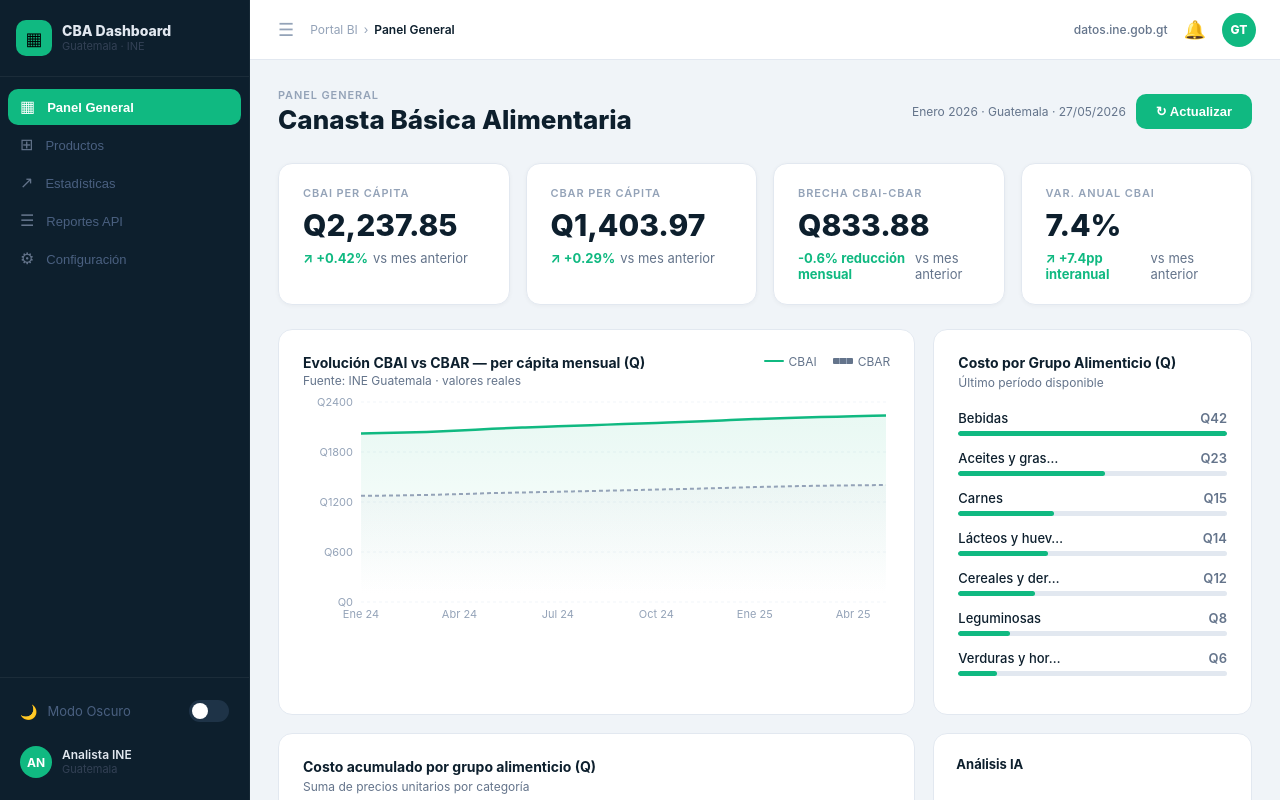
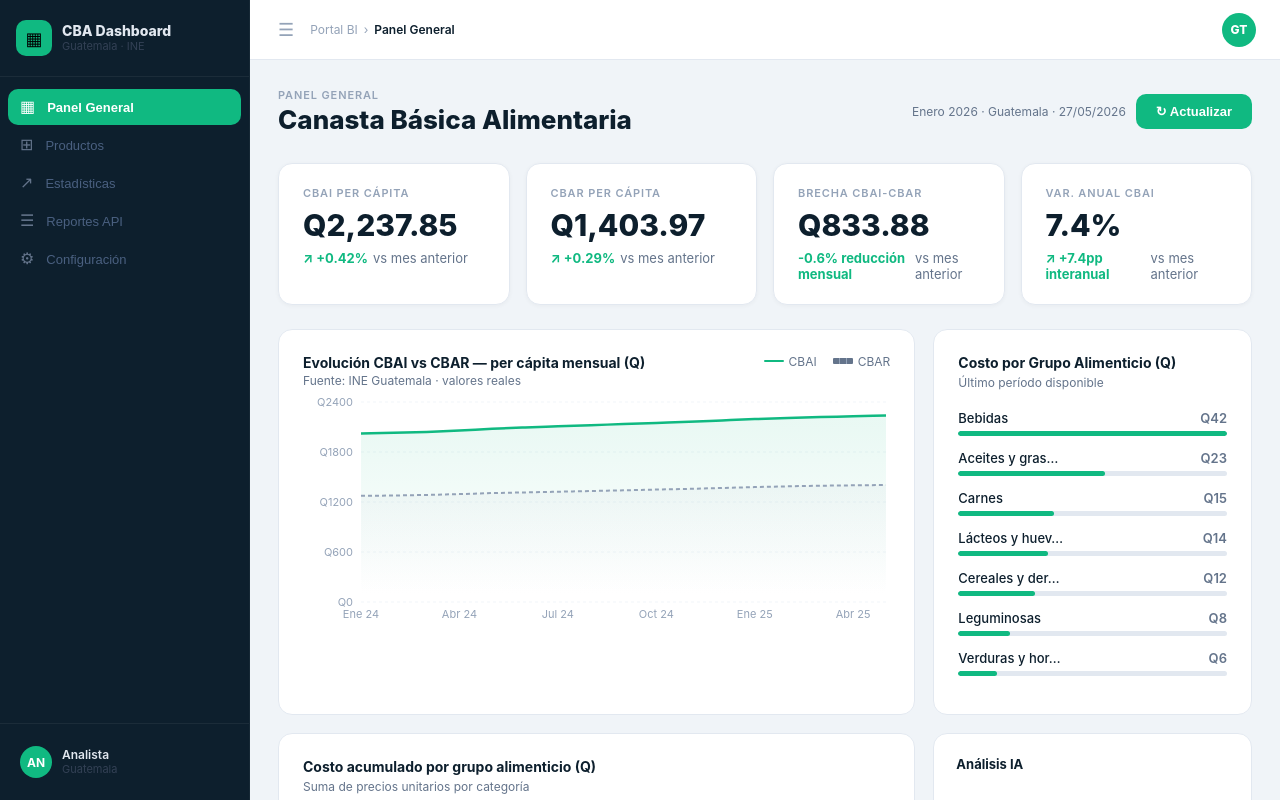
Before and after one commit to Isabel003/cba-dashboard-guatemala, a React (Vite) app in the folder dashboard/: page / in a window 1280 px wide. Built offline with nearby package versions, Linux system fonts and the light colour scheme.

Commit message:
Eliminar elementos del dashboard

```diff
--- a/dashboard/src/App.jsx
+++ b/dashboard/src/App.jsx
@@ -4,9 +4,9 @@ import {
   CartesianGrid, Tooltip, ResponsiveContainer, Cell, ReferenceLine, Legend
 } from "recharts";
 
-const API_BASE = "https://cba-dashboard-guatemala-production.up.railway.app/api/v1";
+const API_BASE = "http://localhost:3001/api/v1";
 
-
+// ── Paleta de colores (referencia imagen) ────────────────────
 const LIGHT = {
   bg:         "#f0f4f8",
   card:       "#ffffff",
@@ -16,7 +16,7 @@ const LIGHT = {
   textSub:    "#64748b",
   textMuted:  "#94a3b8",
   border:     "#e2e8f0",
-  accent:     "#10b981",
+  accent:     "#10b981",   // esmeralda — color principal
   accentSoft: "#ecfdf5",
   accentDark: "#059669",
   positive:   "#10b981",
@@ -850,10 +850,9 @@ const NAV=[
 
 // ── APP ───────────────────────────────────────────────────────
 export default function App() {
-  const [dark,setDark]=useState(false);
   const [page,setPage]=useState("overview");
   const [sidebarOpen,setSidebarOpen]=useState(true);
-  const t=dark?DARK:LIGHT;
+  const t=LIGHT;
   const api=useINEApi();
 
   return(
@@ -899,27 +898,11 @@ export default function App() {
 
         {/* Footer sidebar */}
         <div style={{padding:"12px 8px",borderTop:"1px solid rgba(255,255,255,0.06)"}}>
-          {/* Toggle modo oscuro */}
-          <div style={{display:"flex",alignItems:"center",gap:10,padding:"10px 12px",marginBottom:4}}>
-            <span style={{fontSize:14,color:"#4a6080",flexShrink:0}}>🌙</span>
-            {sidebarOpen&&(
-              <>
-                <span style={{color:"#4a6080",fontSize:13,flex:1}}>Modo Oscuro</span>
-                <div onClick={()=>setDark(d=>!d)} style={{
-                  width:40,height:22,borderRadius:11,background:dark?t.accent:"#1e3347",
-                  cursor:"pointer",position:"relative",transition:"background .2s",flexShrink:0,
-                }}>
-                  <div style={{width:16,height:16,borderRadius:"50%",background:"#fff",position:"absolute",top:3,left:dark?21:3,transition:"left .2s"}}/>
-                </div>
-              </>
-            )}
-          </div>
-          {/* Usuario */}
           {sidebarOpen&&(
             <div style={{display:"flex",alignItems:"center",gap:10,padding:"10px 12px",borderRadius:10}}>
               <div style={{width:32,height:32,borderRadius:"50%",background:t.accent,display:"flex",alignItems:"center",justifyContent:"center",color:"#fff",fontWeight:700,fontSize:12,flexShrink:0}}>AN</div>
               <div>
-                <div style={{color:"#e2e8f0",fontSize:12,fontWeight:600,lineHeight:1.2}}>Analista INE</div>
+                <div style={{color:"#e2e8f0",fontSize:12,fontWeight:600,lineHeight:1.2}}>Analista</div>
                 <div style={{color:"#334155",fontSize:11}}>Guatemala</div>
               </div>
             </div>
@@ -951,12 +934,6 @@ export default function App() {
               <span style={{fontSize:11,fontWeight:700,color:"#d97706"}}>Datos locales</span>
             </div>
           )}
-          <a href="https://datos.ine.gob.gt" target="_blank" rel="noreferrer"
-            style={{fontSize:12,color:t.textSub,textDecoration:"none",fontWeight:500}}>
-            datos.ine.gob.gt
-          </a>
-          {/* Campana */}
-          <button style={{background:"none",border:"none",cursor:"pointer",color:t.textMuted,fontSize:18,padding:4}}>🔔</button>
           {/* Avatar */}
           <div style={{width:34,height:34,borderRadius:"50%",background:t.accent,display:"flex",alignItems:"center",justifyContent:"center",color:"#fff",fontWeight:800,fontSize:12,flexShrink:0}}>GT</div>
         </div>
```
Also changed, not shown: dashboard/canasta_basica_v4.jsx (+2 -25 lines), dashboard/index.html (+1 -1 lines).
